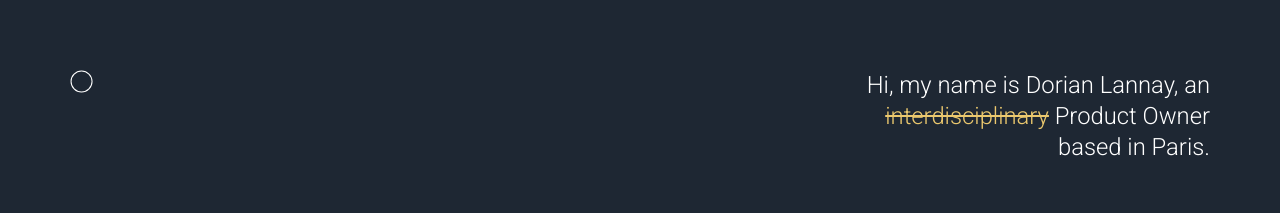
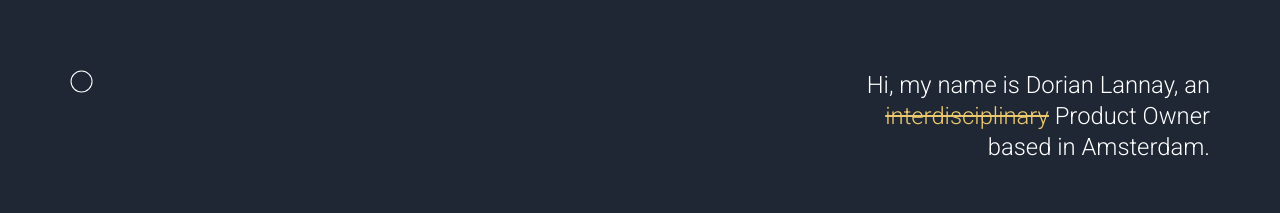
Before and after one commit to dorianlny/portfolio, a Gatsby site: page / in a window 1280 px wide. Shown: the top 213 px of the page. Built offline with nearby package versions, Linux system fonts and the light colour scheme; Gatsby itself is replaced by a stand-in of ours.

Commit message:
Update CV Sept 2020

```diff
--- a/src/components/Intro/index.js
+++ b/src/components/Intro/index.js
@@ -6,7 +6,7 @@ const Intro = props =>
     <Title>
       Hi, my name is Dorian Lannay,
       an <span>interdisciplinary</span> Product Owner
-      based in Paris.
+      based in Amsterdam.
     </Title>
   </Wrapper>
 
```
Also changed, not shown: 1 other file.
